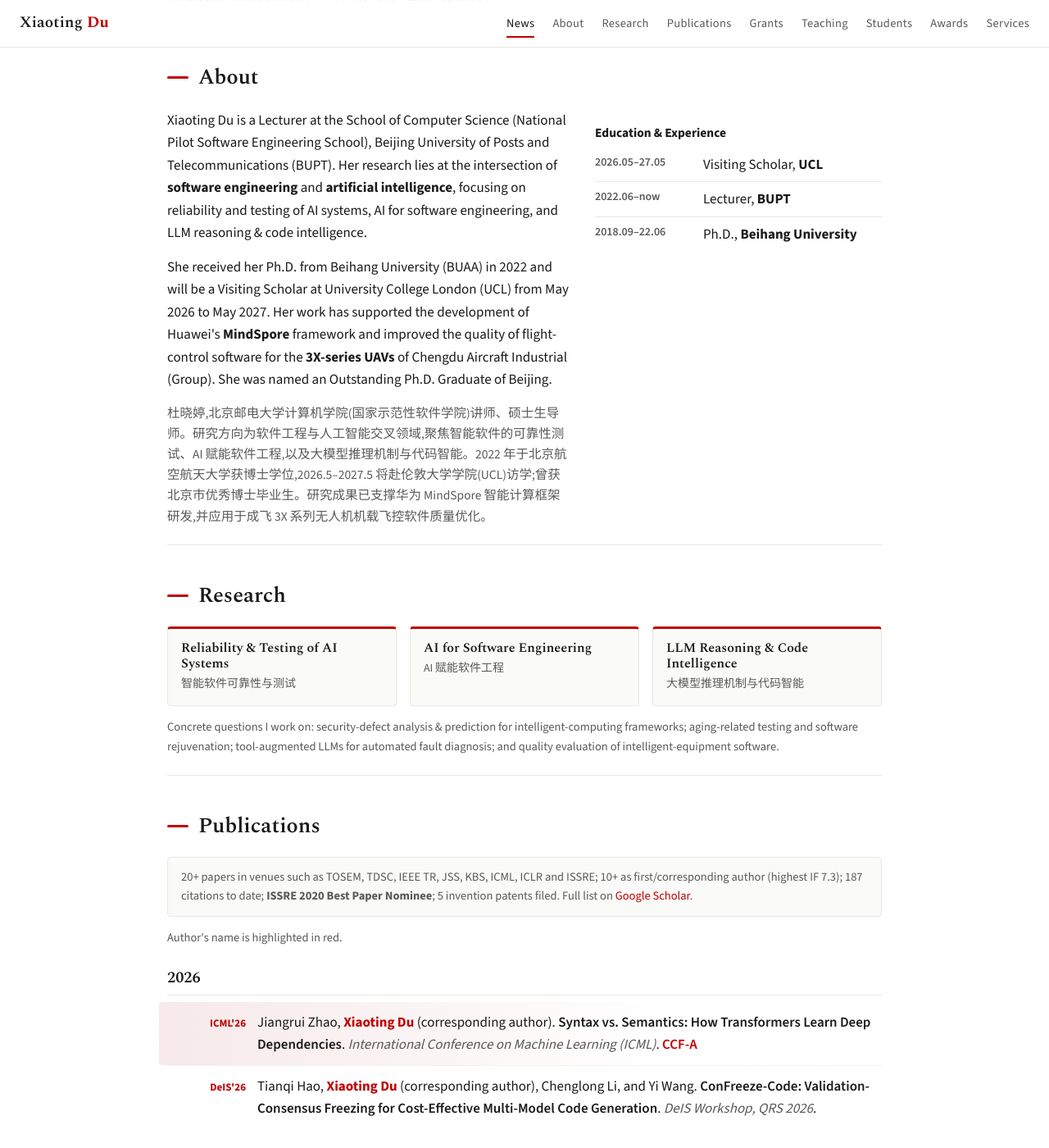
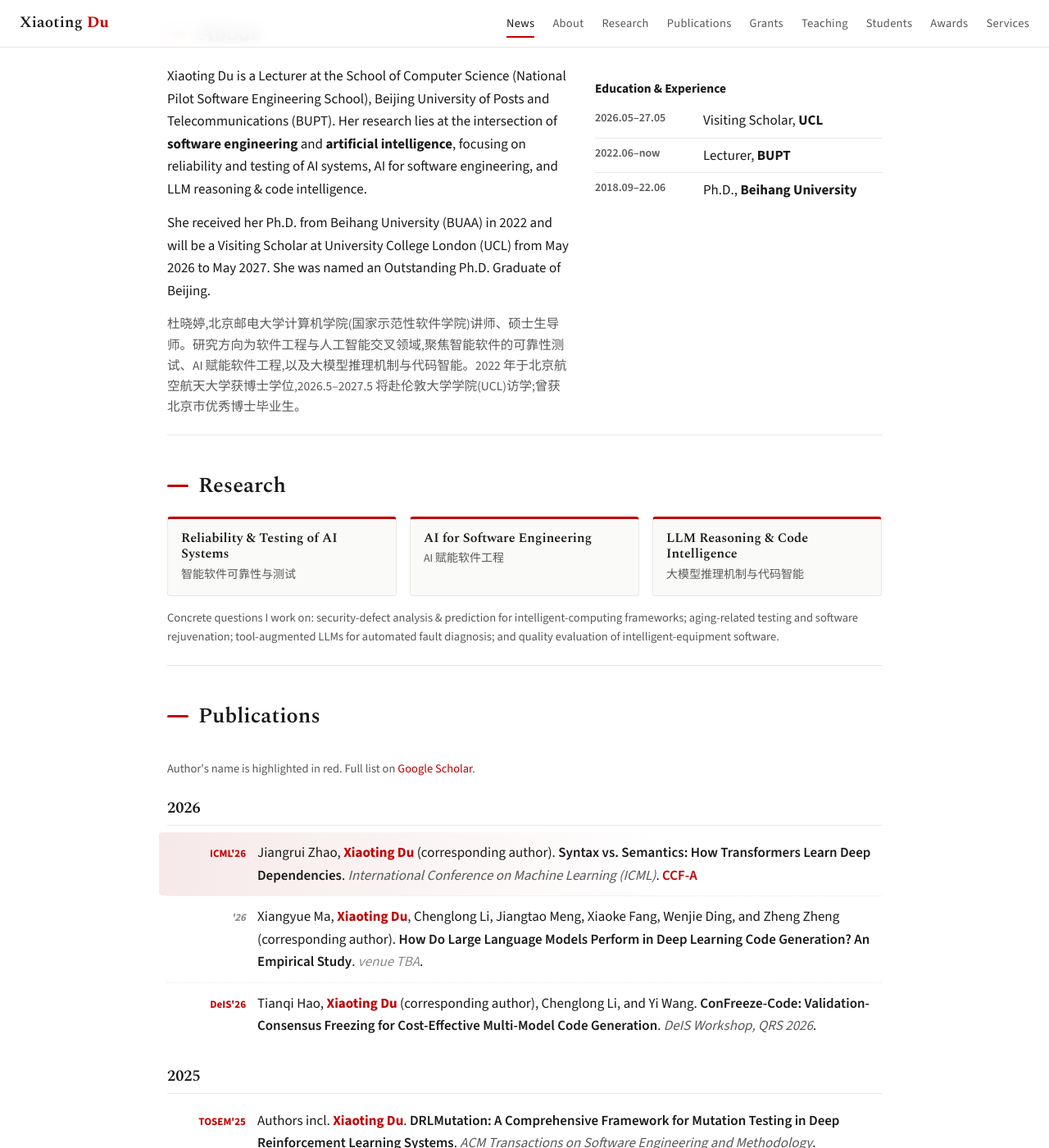
Before and after one commit to xiaotingdu/xiaotingdu.github.io, a Jekyll site: the page index.html, which Jekyll copies as it is, in a window 1280 px wide and 1400 px high, scrolled down 830 px. Shown: the whole window at 82% size. Built offline with Jekyll 4.4.1, drawn with Linux system fonts in a browser that asks for light colours; a style sheet for code colours, icons or effects is not loaded; some of the changed text lies outside the part shown.

Commit message:
fix: trim bio/stats, drop SCI-IF labels, add 2026 LLM code-gen paper
- Remove MindSpore/Chengfei industry-impact sentence from bio (EN + ZH)
- Remove News template hint line and the publications summary stat box
- Drop SCI quartile / impact-factor labels from journal entries (keep CCF-A)
- Add 2026 paper: How Do LLMs Perform in Deep Learning Code Generation?
  (Ma, Du, Li, Meng, Fang, Ding, Zheng) — venue pending

Co-Authored-By: Claude Opus 4.8 <noreply@anthropic.com>
Claude-Session: https://claude.ai/code/session_01HHvSEjrXxiD74jJiDgt76N

```diff
--- a/index.html
+++ b/index.html
@@ -77,7 +77,6 @@
       <li><time>2026</time><span>Paper <i>&ldquo;ConFreeze-Code&rdquo;</i> accepted at the <b>DeIS Workshop, QRS 2026</b>.</span></li>
       <li><time>2025</time><span><i>DRLMutation</i> accepted at <b>ACM TOSEM</b>.</span></li>
     </ul>
-    <p class="note">Template for future entries: <code>(YYYY.MM) one-line update.</code></p>
   </section>
 
   <!-- ===================== About ===================== -->
@@ -86,8 +85,8 @@
     <div class="cols">
       <div class="prose">
         <p>Xiaoting Du is a Lecturer at the School of Computer Science (National Pilot Software Engineering School), Beijing University of Posts and Telecommunications (BUPT). Her research lies at the intersection of <b>software engineering</b> and <b>artificial intelligence</b>, focusing on reliability and testing of AI systems, AI for software engineering, and LLM reasoning &amp; code intelligence.</p>
-        <p>She received her Ph.D. from Beihang University (BUAA) in 2022 and will be a Visiting Scholar at University College London (UCL) from May 2026 to May 2027. Her work has supported the development of Huawei's <b>MindSpore</b> framework and improved the quality of flight-control software for the <b>3X-series UAVs</b> of Chengdu Aircraft Industrial (Group). She was named an Outstanding Ph.D. Graduate of Beijing.</p>
-        <p class="zh-block">杜晓婷,北京邮电大学计算机学院(国家示范性软件学院)讲师、硕士生导师。研究方向为软件工程与人工智能交叉领域,聚焦智能软件的可靠性测试、AI 赋能软件工程,以及大模型推理机制与代码智能。2022 年于北京航空航天大学获博士学位,2026.5–2027.5 将赴伦敦大学学院(UCL)访学;曾获北京市优秀博士毕业生。研究成果已支撑华为 MindSpore 智能计算框架研发,并应用于成飞 3X 系列无人机机载飞控软件质量优化。</p>
+        <p>She received her Ph.D. from Beihang University (BUAA) in 2022 and will be a Visiting Scholar at University College London (UCL) from May 2026 to May 2027. She was named an Outstanding Ph.D. Graduate of Beijing.</p>
+        <p class="zh-block">杜晓婷,北京邮电大学计算机学院(国家示范性软件学院)讲师、硕士生导师。研究方向为软件工程与人工智能交叉领域,聚焦智能软件的可靠性测试、AI 赋能软件工程,以及大模型推理机制与代码智能。2022 年于北京航空航天大学获博士学位,2026.5–2027.5 将赴伦敦大学学院(UCL)访学;曾获北京市优秀博士毕业生。</p>
       </div>
       <div>
         <p class="subhead">Education &amp; Experience</p>
@@ -114,17 +113,18 @@
   <!-- ===================== Publications ===================== -->
   <section class="section reveal" id="publications">
     <h2>Publications</h2>
-    <p class="pub-summary">
-      20+ papers in venues such as TOSEM, TDSC, IEEE TR, JSS, KBS, ICML, ICLR and ISSRE; 10+ as first/corresponding author (highest IF 7.3); 187 citations to date; <b>ISSRE 2020 Best Paper Nominee</b>; 5 invention patents filed. Full list on
-      <a href="https://scholar.google.com/citations?user=B5Ww6jUAAAAJ&hl=en">Google Scholar</a>.
-    </p>
-    <p class="note">Author's name is highlighted in <span class="me">red</span>.</p>
+    <p class="note">Author's name is highlighted in <span class="me">red</span>. Full list on
+      <a href="https://scholar.google.com/citations?user=B5Ww6jUAAAAJ&hl=en">Google Scholar</a>.</p>
 
     <!-- 2026 -->
     <div class="year-head">2026</div>
     <div class="pub featured">
       <div class="venue">ICML'26</div>
       <div class="pub__body">Jiangrui Zhao, <span class="me">Xiaoting Du</span> (corresponding author). <span class="title">Syntax vs. Semantics: How Transformers Learn Deep Dependencies</span>. <span class="viz">International Conference on Machine Learning (ICML)</span>. <span class="award">CCF-A</span></div>
+    </div>
+    <div class="pub">
+      <div class="venue"><span class="todo">'26</span></div>
+      <div class="pub__body">Xiangyue Ma, <span class="me">Xiaoting Du</span>, Chenglong Li, Jiangtao Meng, Xiaoke Fang, Wenjie Ding, and Zheng Zheng (corresponding author). <span class="title">How Do Large Language Models Perform in Deep Learning Code Generation? An Empirical Study</span>. <span class="viz"><span class="todo">venue TBA</span></span>.</div>
     </div>
     <div class="pub">
       <div class="venue">DeIS'26</div>
@@ -135,7 +135,7 @@
     <div class="year-head">2025</div>
     <div class="pub">
       <div class="venue">TOSEM'25</div>
-      <div class="pub__body">Authors incl. <span class="me">Xiaoting Du</span>. <span class="title">DRLMutation: A Comprehensive Framework for Mutation Testing in Deep Reinforcement Learning Systems</span>. <span class="viz">ACM Transactions on Software Engineering and Methodology</span>. <span class="award">SCI Q1</span></div>
+      <div class="pub__body">Authors incl. <span class="me">Xiaoting Du</span>. <span class="title">DRLMutation: A Comprehensive Framework for Mutation Testing in Deep Reinforcement Learning Systems</span>. <span class="viz">ACM Transactions on Software Engineering and Methodology</span>.</div>
     </div>
     <div class="pub">
       <div class="venue">JSS'25</div>
@@ -154,7 +154,7 @@
     <div class="year-head">2024</div>
     <div class="pub">
       <div class="venue">KBS'24</div>
-      <div class="pub__body">Authors incl. <span class="me">Xiaoting Du</span> (corresponding). <span class="title">KnowBug: Enhancing Large Language Models with Bug Report Knowledge for Deep Learning Framework Bug Prediction</span>. <span class="viz">Knowledge-Based Systems</span>. <span class="award">SCI Q1, IF 7.2</span></div>
+      <div class="pub__body">Authors incl. <span class="me">Xiaoting Du</span> (corresponding). <span class="title">KnowBug: Enhancing Large Language Models with Bug Report Knowledge for Deep Learning Framework Bug Prediction</span>. <span class="viz">Knowledge-Based Systems</span>.</div>
     </div>
     <div class="pub">
       <div class="venue">SQJ'24</div>
@@ -173,7 +173,7 @@
     <div class="year-head">2023</div>
     <div class="pub">
       <div class="venue"><a href="https://ieeexplore.ieee.org/xpl/RecentIssue.jsp?punumber=8858">TDSC'23</a></div>
-      <div class="pub__body"><span class="me">Xiaoting Du</span>, Yulei Sui, Zhihao Liu, &amp; Jun Ai. <span class="title">An Empirical Study of Fault Triggers in Deep Learning Frameworks</span>. <span class="viz">IEEE Transactions on Dependable and Secure Computing</span>. <span class="award">SCI Q1 Top · CCF-A · IF 7.3</span>
+      <div class="pub__body"><span class="me">Xiaoting Du</span>, Yulei Sui, Zhihao Liu, &amp; Jun Ai. <span class="title">An Empirical Study of Fault Triggers in Deep Learning Frameworks</span>. <span class="viz">IEEE Transactions on Dependable and Secure Computing</span>. <span class="award">CCF-A</span>
         <span class="pub__links"><a href="https://ieeexplore.ieee.org/abstract/document/9716780">doi</a></span></div>
     </div>
 
```
